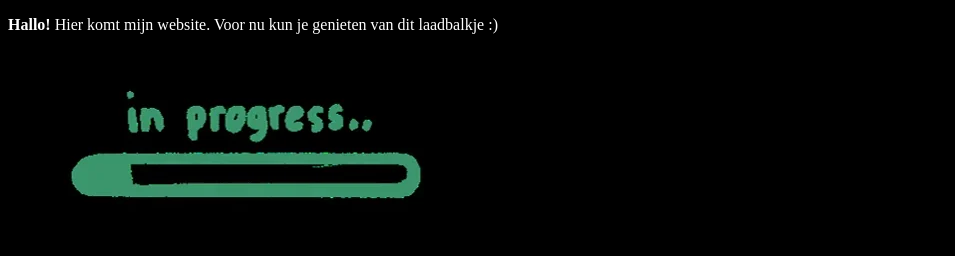
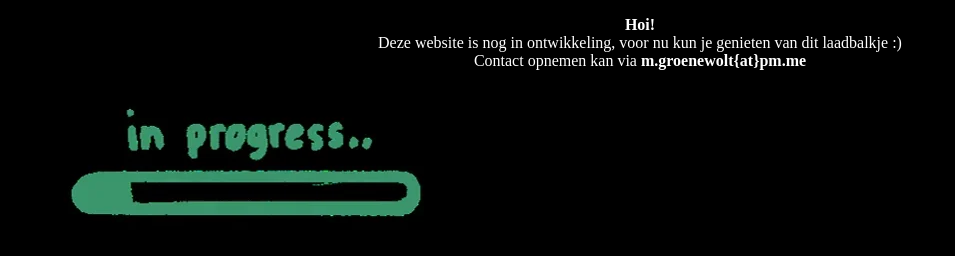
Before and after one commit to MatthiasGroenewolt/matthiasgroenewolt.github.io, a plain HTML site: page index.html in a window 1280 px wide. Shown: the whole page, without its empty margins (0-955 px from the left). Drawn offline with Linux system fonts and the light colour scheme.

Commit message:
Update index.html

```diff
--- a/index.html
+++ b/index.html
@@ -12,9 +12,11 @@
 		}
 	</style>
 
-	<p style="color:white;align:center;">
-		<b>Hallo!</b> Hier komt mijn website. Voor nu kun je genieten van dit laadbalkje :)<br><br>
+	<p style="color:white;text-align: center;">
+		<b>Hoi!</b><br>
+		Deze website is nog in ontwikkeling, voor nu kun je genieten van dit laadbalkje :)<br>
+		Contact opnemen kan via <b>m.groenewolt{at}pm.me</b><br>
 	</p>
-	<img src="./gif.webp"/>
+	<img src="./gif.webp" style="margin: auto auto;"/>
 
 </html>
```
